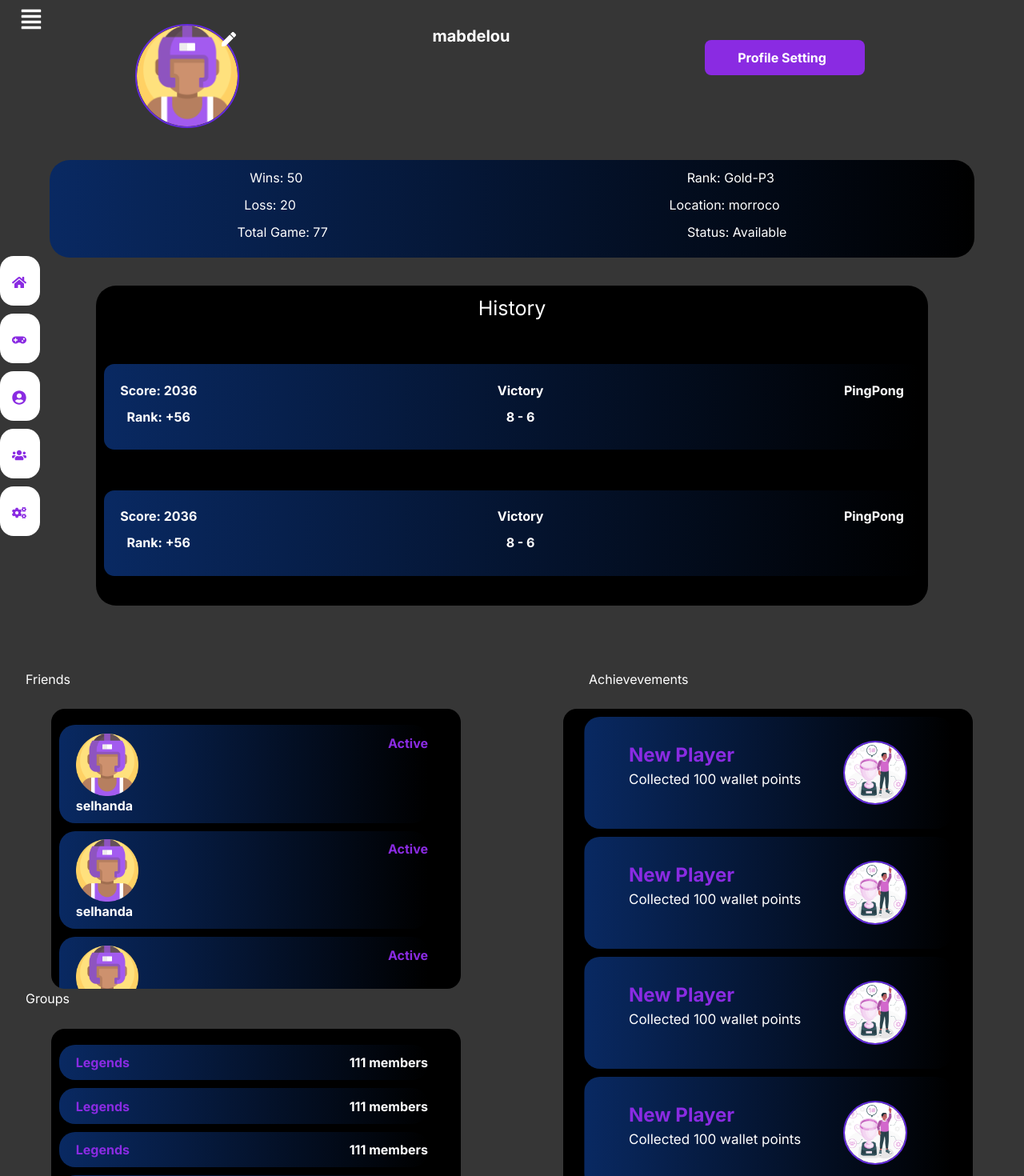
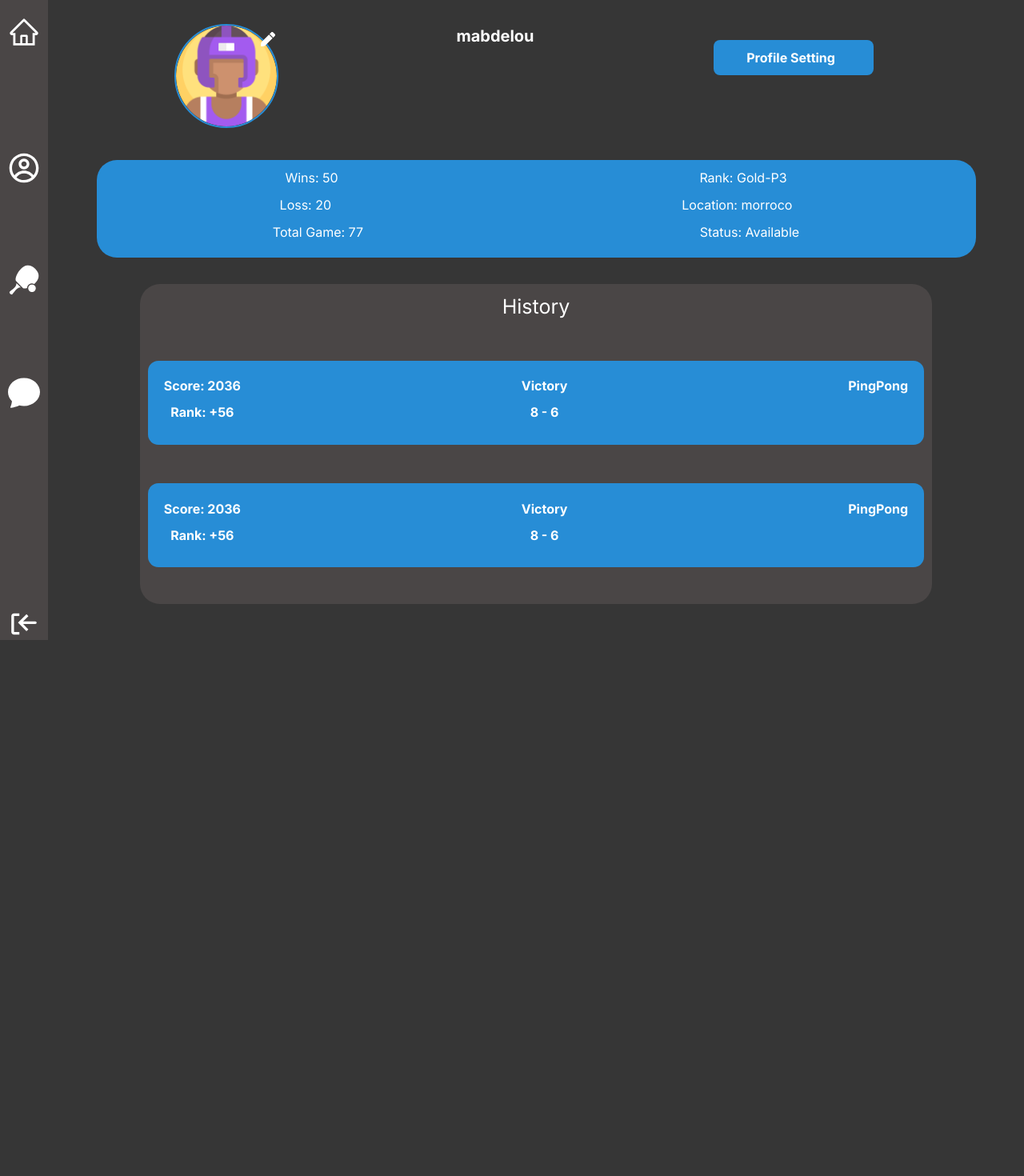
Before and after one commit to herrsaid/ft_transcendence, a Next.js app in the folder Frontend/: page /profile in a window 1280 px wide. Shown: the top 1470 px of the page at 80% size. After the commit the page ends 800 px from the top, so only its background shows below. Built offline with nearby package versions, Linux system fonts and the light colour scheme.

Commit message:
Edit profile design

```diff
--- a/Frontend/app/profile/page.tsx
+++ b/Frontend/app/profile/page.tsx
@@ -1,7 +1,6 @@
 import './profile.css'
-
 import {Friends, Groups, ProfileAvatar, ProfileInfo, History, Achievevements} from './index'
-import SideNavBar from '../Components/SideNavBar/SideNavBar';
+import SideNavBar_Res from '../Components/SideNavBar_Res/SideNavBar_Res';
 
 
 export default function Profile()
@@ -9,9 +8,10 @@ export default function Profile()
 
 
     return(
-        <div>
+        <div className="profile_container">
 
-        <SideNavBar/>
+        <SideNavBar_Res/>
+        <div className="all_profile">
         <div className="side_two">
 
                         <div className="side_two_info">
@@ -34,6 +34,8 @@ export default function Profile()
 
                     </div>
             </div>
+
+        </div>
         </div>
     );
 }
--- a/Frontend/app/profile/profile.css
+++ b/Frontend/app/profile/profile.css
@@ -32,7 +32,7 @@
 .Friends{
     width: 80%;
 
-    background-color: var(--color-dark);
+    background-color: var(--primary-color);
     border-radius: 17px;
     margin: auto;
     padding-top: 10px;
@@ -44,7 +44,7 @@
 .Groups{
     width: 80%;
     height: 400px;
-    background-color: var(--color-dark);
+    background-color: var(--primary-color);
     border-radius: 17px;
     overflow-y: auto;
     padding-top: 10px;
@@ -87,7 +87,7 @@
 .Achievevements{
     width: 80%;
     height: 800px;
-    background-color: var(--color-dark);
+    background-color: var(--primary-color);
     border-radius: 17px;
     overflow-y: auto;
     padding-top: 10px;
@@ -128,7 +128,7 @@
 
 .side_two_info .profile_avatar img{
     width: 130px;
-    border: 2px solid var(--color-border);
+    border: 2px solid var(--color-btn);
     border-radius: 50%;
 
 }
@@ -143,7 +143,7 @@
 
 
 .info{
-    background: linear-gradient(90deg,#092962, #000);
+    background-color: var(--color-btn);
     border-radius: 25px;
     height: fit-content;
     color:var(--color-light);
@@ -184,7 +184,7 @@
 div.side_two_history{
 
     width: 90%;
-    background-color: black;
+    background-color: var(--primary-color);
     color:var(--color-light);
     border-radius: 25px;
 
@@ -209,7 +209,7 @@ div.victory_div{
     padding: 2%;
     border-radius: 13px;
     margin-bottom: 5%;
-    background: linear-gradient(90deg,#092962, #000);
+    background-color: var(--color-btn);
 }
 
 div.victory_div p{
@@ -229,7 +229,7 @@ div.setting_page{
 }
 
 div.setting_security{
-    background-color: blueviolet;
+    background-color: var(--primary-color);
     padding: 20px;
     border-radius: 10px;
     width: 350px;
@@ -244,7 +244,7 @@ div.setting_security h2{
 
 
 div.setting_profile_info{
-    background-color: blueviolet;
+    background-color: var(--primary-color);
     padding: 1%;
     border-radius: 10px;
     margin-bottom: 1%;
@@ -276,7 +276,7 @@ div.edit_username input{
 
 .Friends .friend{
     width: 90%;
-    background: linear-gradient(90deg,#092962, #000);
+    background-color: var(--color-btn);
     color: var(--color-light);
     margin: 10px 0px;
     padding-left: 4%;
@@ -294,14 +294,14 @@ div.edit_username input{
 }
 
 p.enligne{
-    color: blueviolet;
+    color: var(--color-light);
     font-weight: bold;
 }
 
 
 .Groups .group{
     width: 90%;
-    background: linear-gradient(90deg,#092962, #000);
+    background-color: var(--color-btn);
     color: var(--color-light);
     margin: 10px 0px;
     padding-left: 4%;
@@ -316,7 +316,7 @@ p.enligne{
 }
 
 .Groups .group h4{
-    color: blueviolet;
+    color: var(--color-light);
     font-weight: bold;
 }
 
@@ -326,7 +326,8 @@ p.enligne{
 
 
 .one_achievements{
-    background: linear-gradient(90deg,#092962, #000);
+    background-color: var(--color-btn);
+
     padding: 30px;
     margin: auto;
     width: 90%;
@@ -339,7 +340,7 @@ p.enligne{
 }
 
 .one_achievements h3{
-    color:  blueviolet;
+    color:  var(--color-light);
     font-size: 24px;
     font-weight: bold;
 }
@@ -352,12 +353,12 @@ p.enligne{
 .one_achievements img{
     width: 80px;
     border-radius: 50%;
-    border: 2px solid var(--color-border);
+    border: 2px solid var(--color-light);
 }
 
 
 .side_two_nav button{
-    background-color: blueviolet;
+    background-color:var(--color-btn);
     padding: 10px;
     outline: none;
     border-radius: 8px;
@@ -429,7 +430,7 @@ p.enligne{
     position: absolute;
     top: 10px;
     right: 10px;
-    background: blueviolet;
+    background: var(--color-btn);
     border: none;
     font-size: 18px;
     cursor: pointer;
@@ -439,7 +440,7 @@ p.enligne{
   }
 
   .update_info_button{
-    background: blueviolet;
+    background: var(--color-btn);
     border: none;
     font-size: 18px;
     cursor: pointer;
@@ -451,3 +452,16 @@ p.enligne{
     width: 100px;
     font-weight: normal;
   }
+
+
+  .profile_container{
+    display: flex;
+    flex-direction: row;
+    color: var(--color-light);
+  }
+
+  .all_profile{
+    flex: 4;
+    overflow: auto;
+    height: 100dvh;
+  }
```
